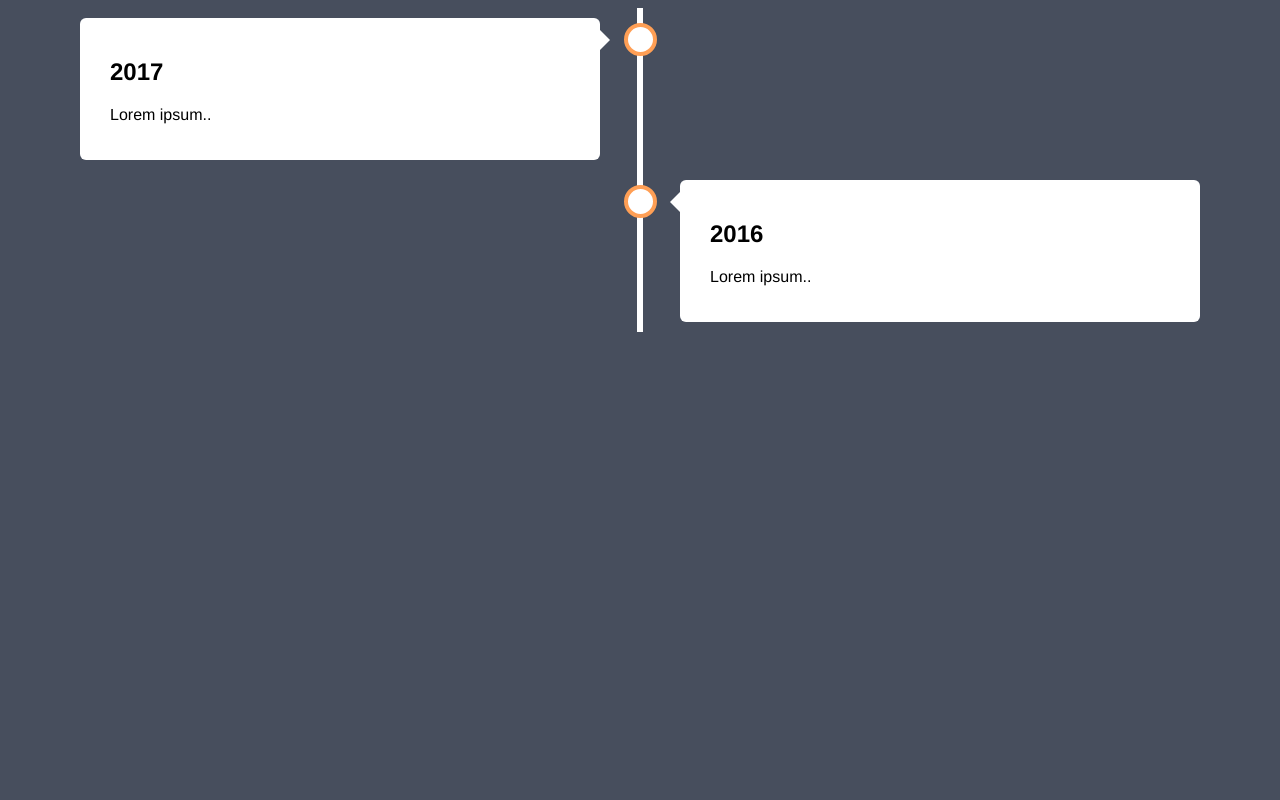
After one commit to shivaylamba/TNM2019, a PHP site: page /agenda.html in a window 1280 px wide. The commit adds this page. Run offline with PHP 8.4, Linux system fonts and the light colour scheme.

Commit message:
ab changes

```diff
--- /dev/null
+++ b/agenda.css
@@ -0,0 +1,134 @@
+* {
+    box-sizing: border-box;
+  }
+
+  /* Set a background color */
+  body {
+    background-color: #474e5d;
+    font-family: Helvetica, sans-serif;
+  }
+
+  /* The actual timeline (the vertical ruler) */
+  .timeline {
+    position: relative;
+    max-width: 1200px;
+    margin: 0 auto;
+  }
+
+  /* The actual timeline (the vertical ruler) */
+  .timeline::after {
+    content: '';
+    position: absolute;
+    width: 6px;
+    background-color: white;
+    top: 0;
+    bottom: 0;
+    left: 50%;
+    margin-left: -3px;
+  }
+
+  /* Container around content */
+  .container {
+    padding: 10px 40px;
+    position: relative;
+    background-color: inherit;
+    width: 50%;
+  }
+
+  /* The circles on the timeline */
+  .container::after {
+    content: '';
+    position: absolute;
+    width: 25px;
+    height: 25px;
+    right: -17px;
+    background-color: white;
+    border: 4px solid #FF9F55;
+    top: 15px;
+    border-radius: 50%;
+    z-index: 1;
+  }
+
+  /* Place the container to the left */
+  .left {
+    left: 0;
+  }
+
+  /* Place the container to the right */
+  .right {
+    left: 50%;
+  }
+
+  /* Add arrows to the left container (pointing right) */
+  .left::before {
+    content: " ";
+    height: 0;
+    position: absolute;
+    top: 22px;
+    width: 0;
+    z-index: 1;
+    right: 30px;
+    border: medium solid white;
+    border-width: 10px 0 10px 10px;
+    border-color: transparent transparent transparent white;
+  }
+
+  /* Add arrows to the right container (pointing left) */
+  .right::before {
+    content: " ";
+    height: 0;
+    position: absolute;
+    top: 22px;
+    width: 0;
+    z-index: 1;
+    left: 30px;
+    border: medium solid white;
+    border-width: 10px 10px 10px 0;
+    border-color: transparent white transparent transparent;
+  }
+
+  /* Fix the circle for containers on the right side */
+  .right::after {
+    left: -16px;
+  }
+
+  /* The actual content */
+  .content {
+    padding: 20px 30px;
+    background-color: white;
+    position: relative;
+    border-radius: 6px;
+  }
+
+  /* Media queries - Responsive timeline on screens less than 600px wide */
+  @media screen and (max-width: 600px) {
+  /* Place the timelime to the left */
+    .timeline::after {
+      left: 31px;
+    }
+
+  /* Full-width containers */
+    .container {
+      width: 100%;
+      padding-left: 70px;
+      padding-right: 25px;
+    }
+
+  /* Make sure that all arrows are pointing leftwards */
+    .container::before {
+      left: 60px;
+      border: medium solid white;
+      border-width: 10px 10px 10px 0;
+      border-color: transparent white transparent transparent;
+    }
+
+  /* Make sure all circles are at the same spot */
+    .left::after, .right::after {
+      left: 15px;
+    }
+
+  /* Make all right containers behave like the left ones */
+    .right {
+      left: 0%;
+    }
+  }
--- /dev/null
+++ b/agenda.html
@@ -0,0 +1,26 @@
+<html>
+        <head>
+            <link rel = "stylesheet" href = "agenda.css">
+            <script src = "agenda.js"></script>
+        </head>
+<body>
+
+        <div class="timeline">
+                <div class="container left">
+                  <div class="content">
+                    <h2>2017</h2>
+                    <p>Lorem ipsum..</p>
+                  </div>
+                </div>
+                <div class="container right">
+                  <div class="content">
+                    <h2>2016</h2>
+                    <p>Lorem ipsum..</p>
+                  </div>
+                </div>
+              </div>
+
+</body>
+
+
+        </html>
```
Also changed, not shown: agenda.js (added, +1 -0 lines), gallery.css (+20 -0 lines), gallery.html (+4 -4 lines), index.html (+23 -27 lines), style.css (+9 -6 lines), images/ab.png (added), images/angrybirds/584c68b76e7d5809d2fa6359.png (added), images/angrybirds/584c69426e7d5809d2fa6361.png (added), images/angrybirds/ab.png (added).
